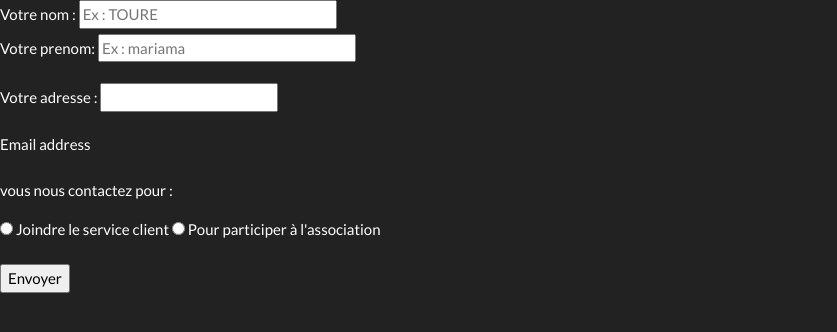
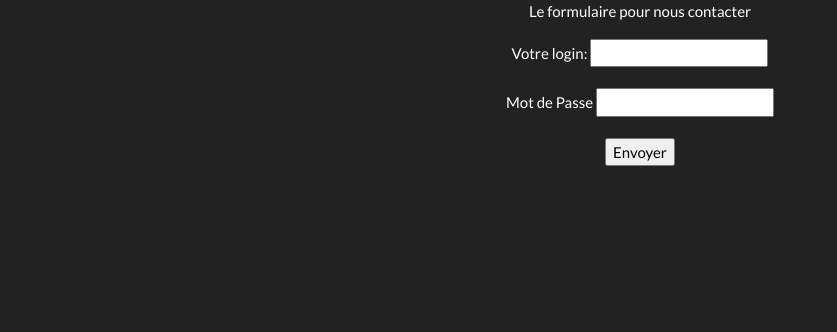
Before and after one commit to Mariama422/m4702d2, a Symfony app: template templates/serveur/formulaire.html.twig in a window 1280 px wide. Shown: the top 332 px of the page, without its empty margins (0-837 px from the left). Run offline with Twig, Linux system fonts and the light colour scheme; the template is opened without the code that fills it, so the values that code supplies are empty; some libraries are stand-ins or nearby versions.

Commit message:
formulaire

```diff
--- a/templates/serveur/formulaire.html.twig
+++ b/templates/serveur/formulaire.html.twig
@@ -8,43 +8,23 @@
     .example-wrapper code { background: #F5F5F5; padding: 2px 6px; }
 </style>
 
-<form method="post" action="traitement.php">
+<form method="post" action="traitement">
 
+<CENTER>
 
-  <form>
+    <p>Le formulaire pour nous contacter <p/>
   <div class="form-group">
 
-        <label for="pseudo">Votre nom :</label>
-        <input type="text" name="pseudo" id="pseudo" placeholder="Ex : TOURE" size="30" maxlength="10" />
+        <label for="pseudo">Votre login:</label>
+        <input type="text" name="pseudo" id="pseudo"/>
+  </div>
+    <div class="form-group">
+    <label for="exampleInputEmail1">Mot de Passe </label>
+     <input type="text" name="password" id="password" />
+    </div>
+   <input type="submit" value="Envoyer" />
 
-    <div class="form-group">
-        <label for="pseudo">Votre prenom:</label>
-        <input type="text" name="pseudo" id="pseudo" placeholder="Ex : mariama" size="30" maxlength="10" />
-    </div>
+ </CENTER>
 
-
-   <div class="form-group">
-       <label for="pseudo">Votre adresse :</label>
-       <input type="text" name="pseudo" id="pseudo" />
-
-    </div>
-
-    <div class="form-group">
-    <label for="exampleInputEmail1">Email address</label>
-    </div>
-
-
-     <div class="form-group">
-
-        vous nous contactez pour  :
-    </div>
-
-           <input type="radio" name="souhait" value="riche" id="riche" /> <label for="riche">Joindre le service client</label>
-           <input type="radio" name="souhait" value="celebre" id="celebre" /> <label for="celebre">Pour participer à l'association</label>
-
- </p>
-
-<input type="submit" /// value="Envoyer" />
-
-
+</form>
 {% endblock %}
```
Also changed, not shown: src/Controller/ServeurController.php (+27 -8 lines), templates/serveur/traitement.html.twig (renamed from templates/serveur/docs.hmtl.twig, +16 -4 lines), 1 other file.
